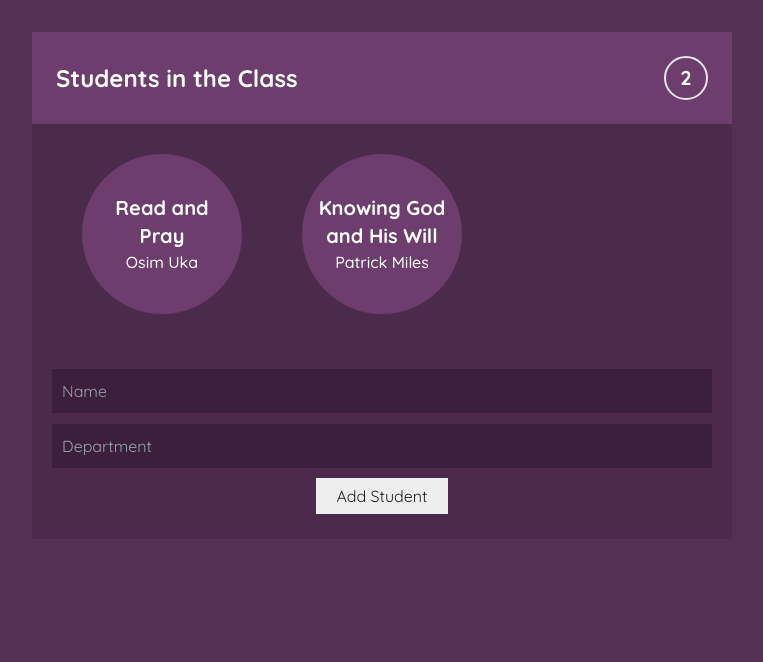
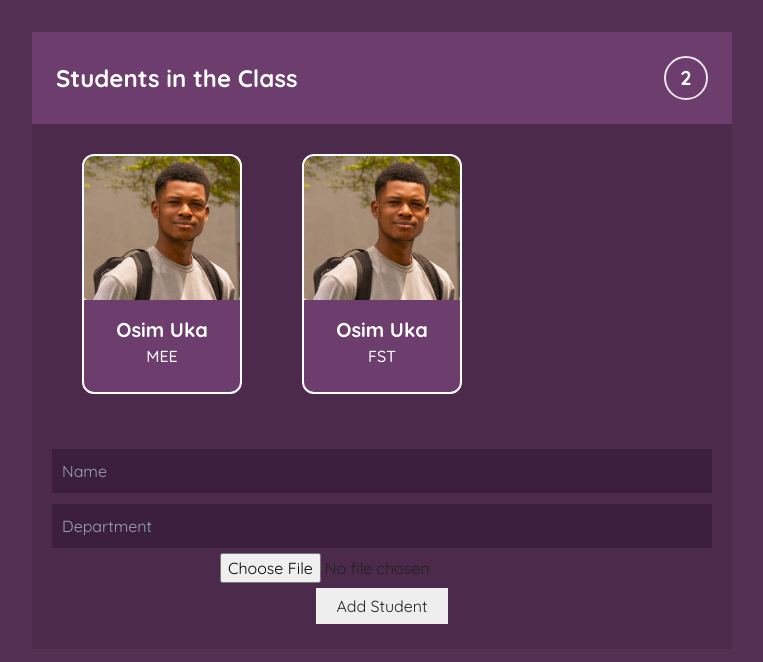
Before and after one commit to joshosim/using-context-api, a React (Create React App) app: page / in a window 1280 px wide. Shown: the top 662 px of the page, without its empty margins (258-1021 px from the left). Built offline with nearby package versions, Linux system fonts and the light colour scheme.

Commit message:
functional

```diff
--- a/src/component/BookDetail.js
+++ b/src/component/BookDetail.js
@@ -5,11 +5,18 @@ const BookDetail = ({ book }) => {
   const { removeBook } = useContext(BookContext);
   return (
     <li
-      className="bg-[#6d3d6d] text-white font-medium p-3 my-[10px] mx-auto cursor-pointer hover:line-through hover:opacity-70 rounded-full h-[10rem] w-[10rem] grid place-content-center"
+      className="bg-[#6d3d6d] text-white font-medium my-[10px] mx-auto cursor-pointer hover:line-through hover:opacity-70 rounded-xl h-60 w-[10rem] border-2 border-white flex flex-col items-center"
       onClick={() => removeBook(book.id)}
     >
-      <div className="font-bold text-xl">{book.title}</div>
-      <div>{book.author}</div>
+      <img
+        src={book.image_url}
+        alt={book.image_url}
+        className="object-cover h-36 w-full rounded-t-xl"
+      />
+      <div className="py-4">
+        <div className="font-bold text-xl flex-wrap">{book.name}</div>
+        <div>{book.dept}</div>
+      </div>
     </li>
   );
 };
--- a/src/component/BookForm.js
+++ b/src/component/BookForm.js
@@ -1,15 +1,21 @@
 import React, { useContext, useState } from "react";
 import { BookContext } from "../context/BookContext";
+import Uka from "../img/uka.png";
 
 const BookForm = () => {
   const { addBook } = useContext(BookContext);
-  const [title, setTitle] = useState("");
-  const [author, setAuthor] = useState("");
+  const [name, setName] = useState("");
+  const [dept, setDept] = useState("");
+  const [image_url, setImageurl] = useState(Uka);
+  const handleImageChange = (e) => {
+    console.log(e.target.image_url);
+    setImageurl(URL.createObjectURL(e.target.image_url[0]));
+  };
   const handleSubmit = (e) => {
     e.preventDefault();
-    addBook(title, author);
-    setTitle("");
-    setAuthor("");
+    addBook(name, dept, image_url);
+    setName("");
+    setDept("");
   };
   return (
     <form onSubmit={handleSubmit} className="p-[20px]">
@@ -17,18 +23,20 @@ const BookForm = () => {
         className="w-full p-[10px] my-[0.325rem] mx-0 bg-[#3c1f3c] text-white border-none"
         type="text"
         placeholder="Name"
-        value={title}
-        onChange={(e) => setTitle(e.target.value)}
+        value={name}
+        onChange={(e) => setName(e.target.value)}
         required
       />
       <input
         className="w-full p-[10px] my-[0.325rem] mx-0 bg-[#3c1f3c] text-white border-none"
         type="text"
         placeholder="Department"
-        value={author}
-        onChange={(e) => setAuthor(e.target.value)}
+        value={dept}
+        onChange={(e) => setDept(e.target.value)}
         required
       />
+      <input type="file" onChange={handleImageChange} />
+
       <input
         className="py-[6px] px-[20px] my-[0.325rem] mx-auto bg-[#eee] block"
         type="submit"
--- a/src/context/BookContext.js
+++ b/src/context/BookContext.js
@@ -1,15 +1,29 @@
 import React, { createContext, useState } from "react";
 import { v1 as uuid } from "uuid";
+import Uka from "../img/uka.png";
 
 export const BookContext = createContext();
 
 const BookContextProvider = (props) => {
   const [books, setBooks] = useState([
-    { title: "Read and Pray", author: "Osim Uka", id: 1 },
-    { title: "Knowing God and His Will", author: "Patrick Miles", id: 2 },
+    {
+      name: "Osim Uka",
+      dept: "MEE",
+      image_url: Uka,
+      id: 1,
+    },
+    {
+      name: "Osim Uka",
+      dept: "FST",
+      image_url: Uka,
+      id: 2,
+    },
   ]);
-  const addBook = (title, author) => {
-    setBooks([...books, { title: title, author: author, id: uuid() }]);
+  const addBook = (name, dept, image_url) => {
+    setBooks([
+      ...books,
+      { name: name, dept: dept, image_url: image_url, id: uuid() },
+    ]);
   };
   const removeBook = (id) => {
     setBooks(books.filter((book) => book.id !== id));
```
